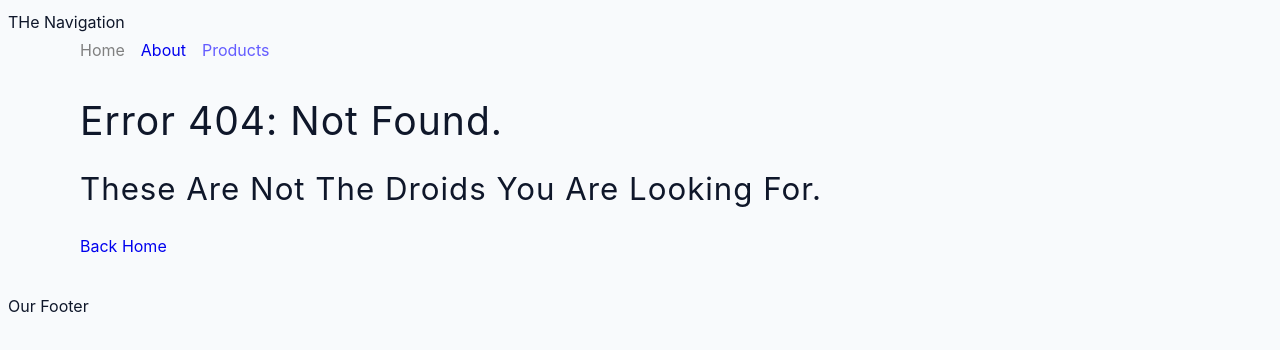
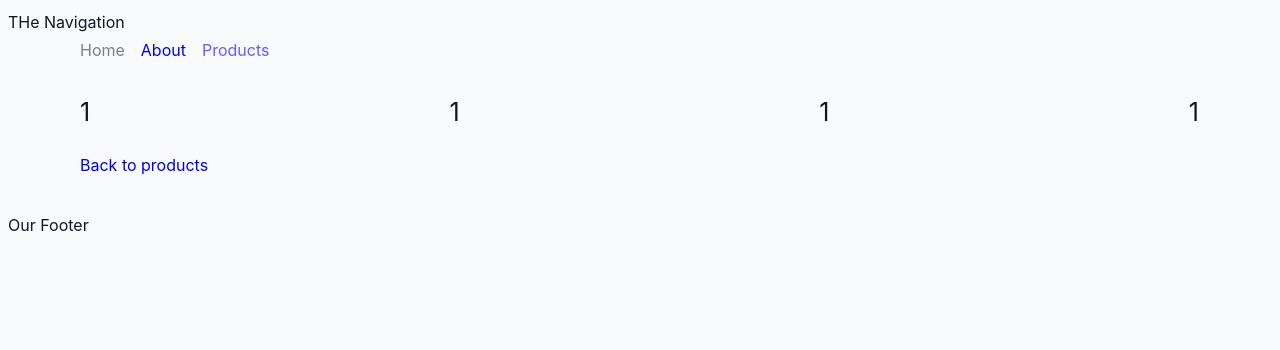
Before and after one commit to travisburns/react-router-6, a React (Create React App) app in the folder react-router-6-tutorial-main/: page /products/1 in a window 1280 px wide. Before the commit this address had no page. Shown: the top 350 px of the page. Built offline with nearby package versions, Linux system fonts and the light colour scheme.

Commit message:
Refreshed useParams() I beleive I am finnaly understanding how to implement useParams() correctly

```diff
--- a/react-router-6-tutorial-main/src/App.js
+++ b/react-router-6-tutorial-main/src/App.js
@@ -5,6 +5,7 @@
 import Products from './pages/Products'
 import Error from './pages/Error'
 import SharedLayout from './pages/SharedLayout'
+import SingleProduct from './pages/SingleProduct'
 
 const App = () => {
   return (
@@ -15,6 +16,7 @@
       <Route index element={<Home />} />
     <Route path="about" element={<About />} />
     <Route path="products" element={<Products />} />
+    <Route path="products/:productId" element={<SingleProduct />} />
     <Route path="*" element={<Error />} />
     </Route>
     <Route path="dashboard" element={<div>dashBoard</div>}>
--- a/react-router-6-tutorial-main/src/index.css
+++ b/react-router-6-tutorial-main/src/index.css
@@ -293,3 +293,11 @@
   width: 200px;
   height: 150px;
 }
+
+
+
+.flex {
+  display: flex;
+
+  justify-content: space-between;
+}
--- a/react-router-6-tutorial-main/src/pages/SingleProduct.js
+++ b/react-router-6-tutorial-main/src/pages/SingleProduct.js
@@ -1,7 +1,17 @@
+import {Link, useParams} from 'react-router-dom'
+
+
 const SingleProduct = () => {
+ const {productId} = useParams()
   return (
     <section className='section product'>
-      <h2>single product</h2>
+      <div className='flex'>
+      <h4>{productId}</h4>
+      <h4>{productId}</h4>
+      <h4>{productId}</h4>
+      <h4>{productId}</h4>
+      </div>
+      <Link to="/products">Back to products</Link>
     </section>
   );
 };
```
